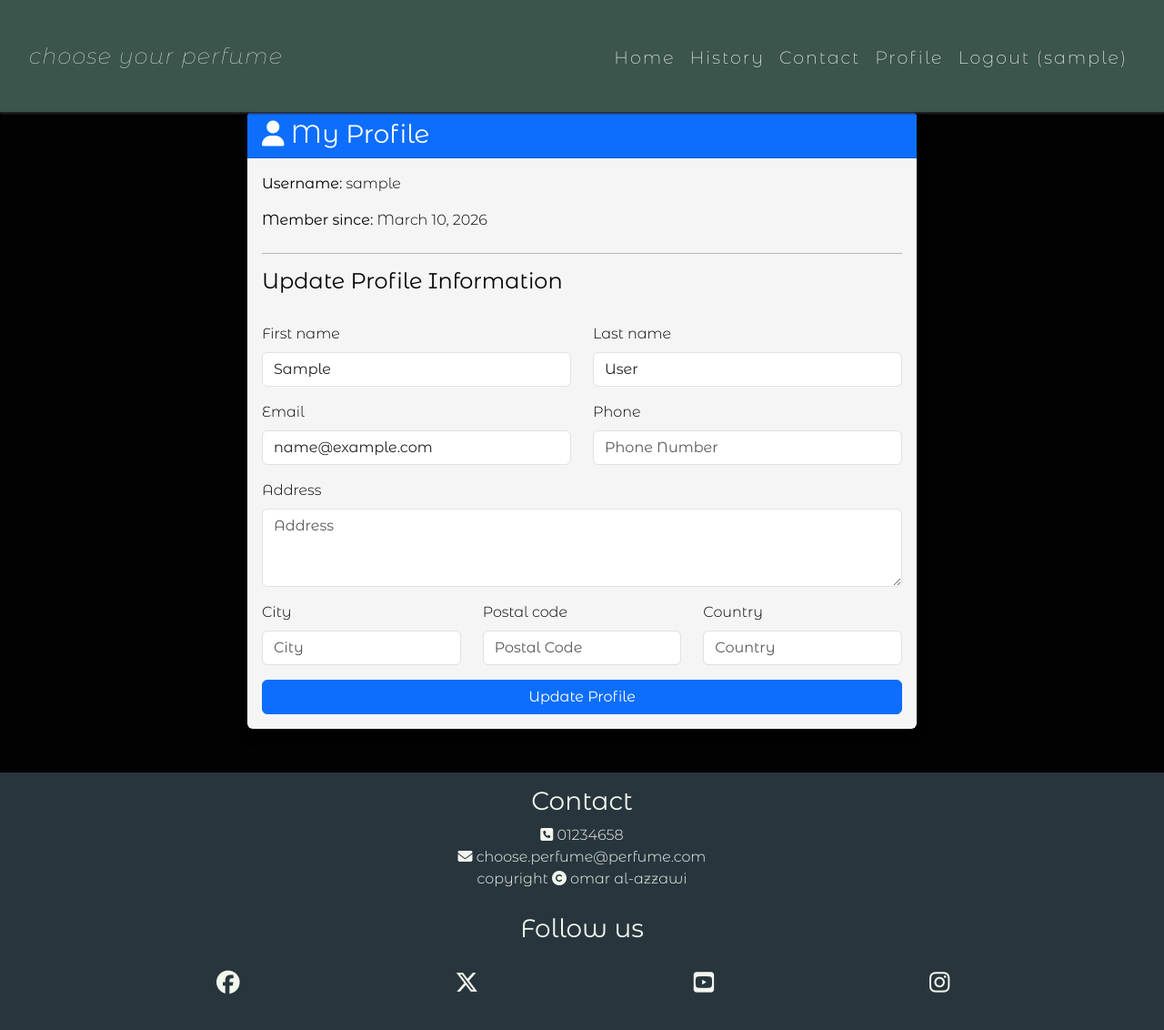
After one commit to omarazzawi/chooseYourPerfume, a Django app: page /accounts/profile/ in a window 1280 px wide. The commit adds this page. Shown: the whole page at 91% size. Run offline with Django 5.2, Linux system fonts and the light colour scheme; the visitor is signed in with stand-in values (Sample User, id 1); some libraries are stand-ins or nearby versions; some web fonts are replaced.

Commit message:
Add user profile page with update functionality

```diff
--- a/accounts/forms.py
+++ b/accounts/forms.py
@@ -44,3 +44,19 @@ class LoginForm(forms.Form):
     password = forms.CharField(
         widget=forms.PasswordInput(attrs={'class': 'form-control', 'placeholder': 'Password'})
     )
+
+class UserProfileForm(forms.ModelForm):
+    """Form for updating user profile."""
+    class Meta:
+        model = User
+        fields = ['first_name', 'last_name', 'email', 'phone', 'address', 'city', 'postal_code', 'country']
+        widgets = {
+            'first_name': forms.TextInput(attrs={'class': 'form-control', 'placeholder': 'First Name'}),
+            'last_name': forms.TextInput(attrs={'class': 'form-control', 'placeholder': 'Last Name'}),
+            'email': forms.EmailInput(attrs={'class': 'form-control', 'placeholder': 'Email'}),
+            'phone': forms.TextInput(attrs={'class': 'form-control', 'placeholder': 'Phone Number'}),
+            'address': forms.Textarea(attrs={'class': 'form-control', 'placeholder': 'Address', 'rows': 3}),
+            'city': forms.TextInput(attrs={'class': 'form-control', 'placeholder': 'City'}),
+            'postal_code': forms.TextInput(attrs={'class': 'form-control', 'placeholder': 'Postal Code'}),
+            'country': forms.TextInput(attrs={'class': 'form-control', 'placeholder': 'Country'}),
+        }
--- a/accounts/urls.py
+++ b/accounts/urls.py
@@ -7,4 +7,5 @@ urlpatterns = [
     path('register/', views.register, name='register'),
     path('login/', views.user_login, name='login'),
     path('logout/', views.user_logout, name='logout'),
+    path('profile/', views.profile, name='profile'),
 ]
--- a/accounts/views.py
+++ b/accounts/views.py
@@ -4,7 +4,7 @@ from django.shortcuts import render, redirect
 from django.contrib.auth import login, authenticate, logout
 from django.contrib.auth.decorators import login_required
 from django.contrib import messages
-from .forms import UserRegistrationForm, LoginForm
+from .forms import UserRegistrationForm, LoginForm, UserProfileForm
 
 
 def register(request):
@@ -51,3 +51,18 @@ def user_logout(request):
     logout(request)
     messages.success(request, 'You have been logged out.')
     return redirect('home')
+
+
+@login_required
+def profile(request):
+    """User profile view."""
+    if request.method == 'POST':
+        form = UserProfileForm(request.POST, instance=request.user)
+        if form.is_valid():
+            form.save()
+            messages.success(request, 'Profile updated successfully!')
+            return redirect('accounts:profile')
+    else:
+        form = UserProfileForm(instance=request.user)
+
+    return render(request, 'accounts/profile.html', {'form': form})
--- /dev/null
+++ b/templates/accounts/profile.html
@@ -0,0 +1,97 @@
+{% extends 'base.html' %}
+
+{% block title %}Profile - Choose Your Perfume{% endblock %}
+
+{% block content %}
+<div class="container my-5">
+    <div class="row">
+        <div class="col-md-8 mx-auto">
+            <div class="card shadow">
+                <div class="card-header bg-primary text-white">
+                    <h3 class="mb-0"><i class="fa-solid fa-user"></i> My Profile</h3>
+                </div>
+                <div class="card-body">
+                    <div class="mb-4">
+                        <p><strong>Username:</strong> {{ user.username }}</p>
+                        <p><strong>Member since:</strong> {{ user.date_joined|date:"F d, Y" }}</p>
+                    </div>
+
+                    <hr>
+
+                    <h4 class="mb-3">Update Profile Information</h4>
+                    <form method="post">
+                        {% csrf_token %}
+                        <div class="row">
+                            <div class="col-md-6 mb-3">
+                                <label class="form-label">{{ form.first_name.label }}</label>
+                                {{ form.first_name }}
+                                {% if form.first_name.errors %}
+                                    <div class="text-danger">{{ form.first_name.errors }}</div>
+                                {% endif %}
+                            </div>
+                            <div class="col-md-6 mb-3">
+                                <label class="form-label">{{ form.last_name.label }}</label>
+                                {{ form.last_name }}
+                                {% if form.last_name.errors %}
+                                    <div class="text-danger">{{ form.last_name.errors }}</div>
+                                {% endif %}
+                            </div>
+                        </div>
+
+                        <div class="row">
+                            <div class="col-md-6 mb-3">
+                                <label class="form-label">{{ form.email.label }}</label>
+                                {{ form.email }}
+                                {% if form.email.errors %}
+                                    <div class="text-danger">{{ form.email.errors }}</div>
+                                {% endif %}
+                            </div>
+                            <div class="col-md-6 mb-3">
+                                <label class="form-label">{{ form.phone.label }}</label>
+                                {{ form.phone }}
+                                {% if form.phone.errors %}
+                                    <div class="text-danger">{{ form.phone.errors }}</div>
+                                {% endif %}
+                            </div>
+                        </div>
+
+                        <div class="mb-3">
+                            <label class="form-label">{{ form.address.label }}</label>
+                            {{ form.address }}
+                            {% if form.address.errors %}
+                                <div class="text-danger">{{ form.address.errors }}</div>
+                            {% endif %}
+                        </div>
+
+                        <div class="row">
+                            <div class="col-md-4 mb-3">
+                                <label class="form-label">{{ form.city.label }}</label>
+                                {{ form.city }}
+                                {% if form.city.errors %}
+                                    <div class="text-danger">{{ form.city.errors }}</div>
+                                {% endif %}
+                            </div>
+                            <div class="col-md-4 mb-3">
+                                <label class="form-label">{{ form.postal_code.label }}</label>
+                                {{ form.postal_code }}
+                                {% if form.postal_code.errors %}
+                                    <div class="text-danger">{{ form.postal_code.errors }}</div>
+                                {% endif %}
+                            </div>
+                            <div class="col-md-4 mb-3">
+                                <label class="form-label">{{ form.country.label }}</label>
+                                {{ form.country }}
+                                {% if form.country.errors %}
+                                    <div class="text-danger">{{ form.country.errors }}</div>
+                                {% endif %}
+                            </div>
+                        </div>
+
+                        <button type="submit" class="btn btn-primary w-100">Update Profile</button>
+                    </form>
+                </div>
+            </div>
+        </div>
+    </div>
+</div>
+{% endblock %}
--- a/templates/base.html
+++ b/templates/base.html
@@ -1,12 +1,14 @@
 {% load static %}
 <!DOCTYPE html>
 <html lang="en">
+
 <head>
     <meta charset="UTF-8">
     <meta name="viewport" content="width=device-width, initial-scale=1.0">
 
     <!-- Meta tags for SEO -->
-    <meta name="description" content="Choose your perfume. A website to help you pick the right men's perfume for yourself or as a gift.">
+    <meta name="description"
+        content="Choose your perfume. A website to help you pick the right men's perfume for yourself or as a gift.">
     <meta name="keywords" content="perfume, men perfume, gift, fragrance, perfume advice">
 
     <title>{% block title %}Choose Your Perfume{% endblock %}</title>
@@ -19,6 +21,7 @@
 
     {% block extra_css %}{% endblock %}
 </head>
+
 <body>
     <!-- Header -->
     <header>
@@ -32,9 +35,11 @@
         <nav>
             <ul id="menu">
                 <li><a href="{% url 'home' %}" class="{% if request.path == '/' %}active{% endif %}">Home</a></li>
-                    <li><a href="{% url 'history' %}" class="{% if 'history' in request.path %}active{% endif %}">History</a></li>
+                <li><a href="{% url 'history' %}"
+                        class="{% if 'history' in request.path %}active{% endif %}">History</a></li>
                 <li><a href="#contact">Contact</a></li>
                 {% if user.is_authenticated %}
+                <li><a href="{% url 'accounts:profile' %}">Profile</a></li>
                 <li><a href="{% url 'accounts:logout' %}">Logout ({{ user.username }})</a></li>
                 {% else %}
                 <li><a href="{% url 'accounts:login' %}">Login</a></li>
@@ -100,4 +105,5 @@
 
     {% block extra_js %}{% endblock %}
 </body>
+
 </html>
```
Lines whose indentation alone changed are shown as unchanged.
